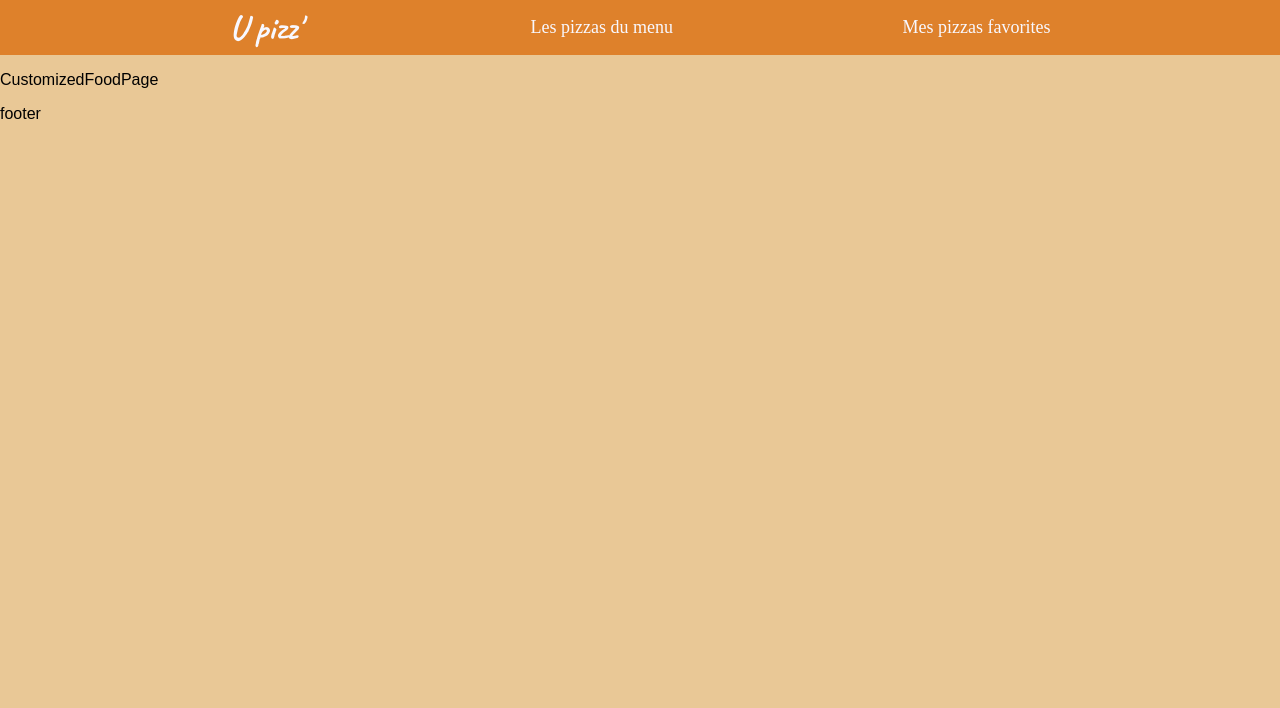
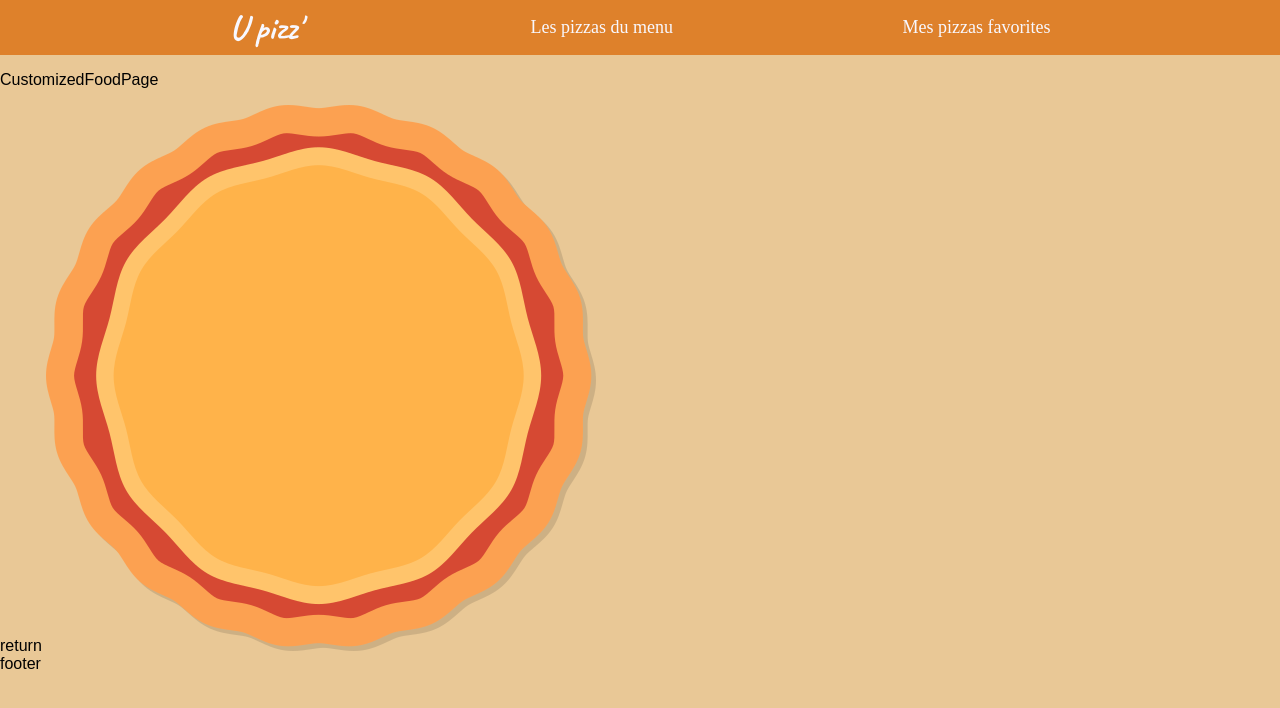
Before and after one commit to WildCodeSchool/lyon-js-react-march21-g1-p2, a React (Create React App) app: page /pizzaperso in a window 1280 px wide. Shown: the top 708 px of the page. Built offline with nearby package versions, Linux system fonts and the light colour scheme.

Commit message:
adding emptypizza component to orderpage

```diff
--- /dev/null
+++ b/src/components/EmptyPizza.js
@@ -0,0 +1,10 @@
+import React from 'react';
+import emptypizza from './emptyPizza.png';
+
+export default function EmptyPizzapizza() {
+  return (
+    <div>
+      return <img src={emptypizza} alt="Logo" />
+    </div>
+  );
+}
--- a/src/screens/CustomizedFoodPage.js
+++ b/src/screens/CustomizedFoodPage.js
@@ -1,7 +1,10 @@
+import EmptyPizza from '../components/EmptyPizza';
+
 export default function CustomizedFoodPage() {
   return (
     <>
       <p>CustomizedFoodPage</p>
+      <EmptyPizza />
     </>
   );
 }
```
Also changed, not shown: src/components/emptyPizza.png (added).
